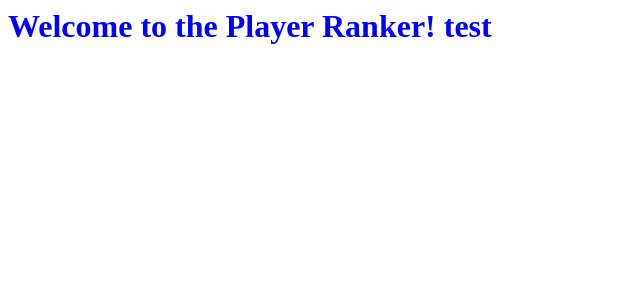
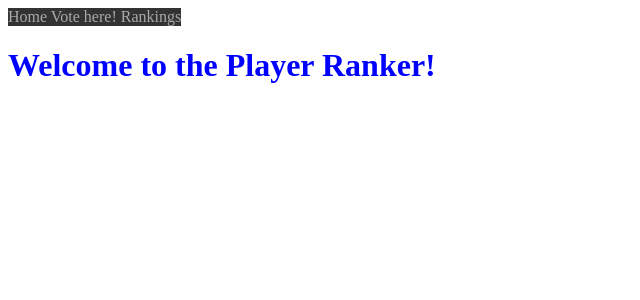
Before and after one commit to InblEric/PlayerRanker, a Flask app: page / in a window 1280 px wide. Shown: the top 300 px of the page, without its empty margins (0-640 px from the left). Run offline with Flask 2, Linux system fonts and the light colour scheme.

Commit message:
adding files I forgot to add

```diff
--- a/app/templates/home.html
+++ b/app/templates/home.html
@@ -1 +1,4 @@
-<h1 style='color:blue'>Welcome to the Player Ranker! test</h1>
+{% extends "layout.html" %}
+{% block body %}
+    <h1 style='color:blue'>Welcome to the Player Ranker!</h1>
+{% endblock %}
--- a/app/templates/rankings.html
+++ b/app/templates/rankings.html
@@ -0,0 +1,4 @@
+{% extends "layout.html" %}
+{% block body %}
+    <h1>Here are the rankings!</h1>
+{% endblock %}
--- a/app/templates/voting.html
+++ b/app/templates/voting.html
@@ -0,0 +1,4 @@
+{% extends "layout.html" %}
+{% block body %}
+    <h1>vote here</h1>
+{% endblock %}
--- a/app/views.py
+++ b/app/views.py
@@ -29,3 +29,11 @@ def test():
     for entry in entries:
         html = html + "\n<h1 style='color:blue'>Entry: {0}!</h1>".format(int(entry))
     return html
+
+@app.route("/vote")
+def vote():
+    return render_template('voting.html')
+
+@app.route("/rankings")
+def rankings():
+    return render_template('rankings.html')
```
